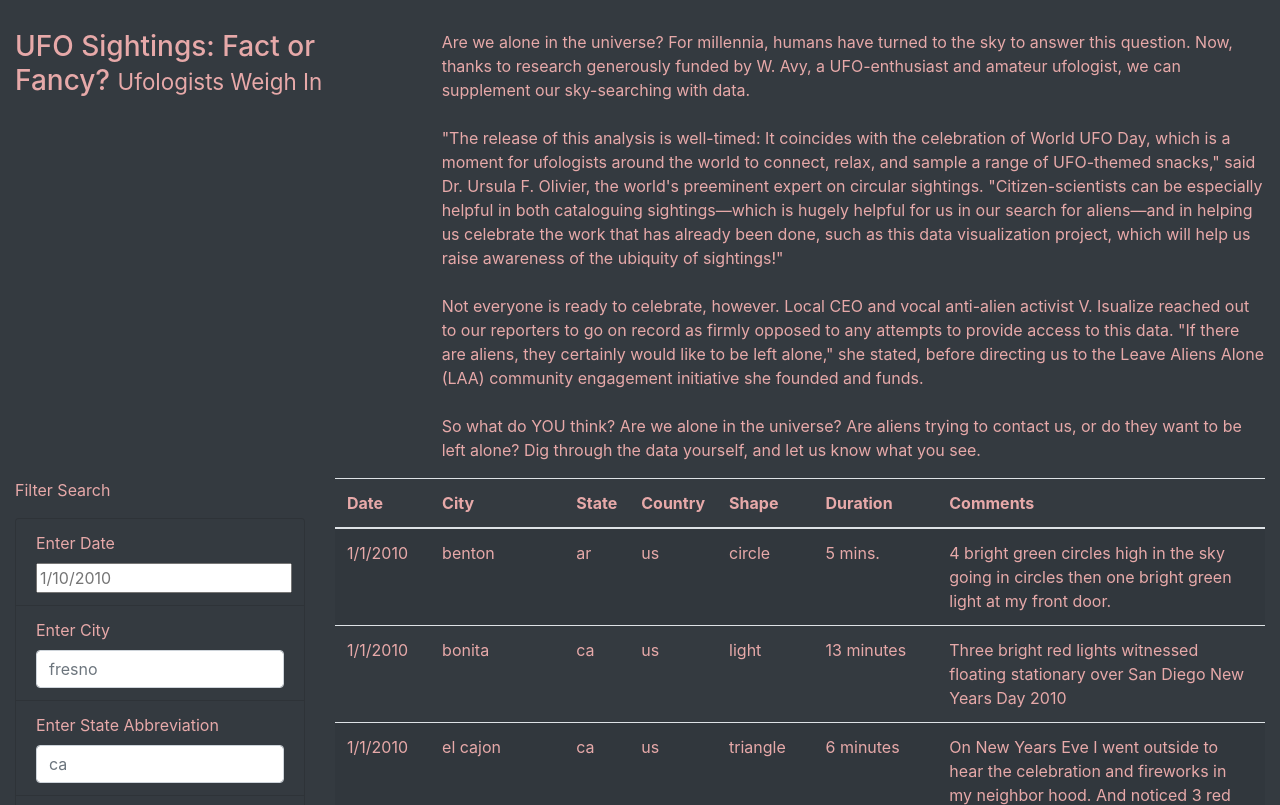
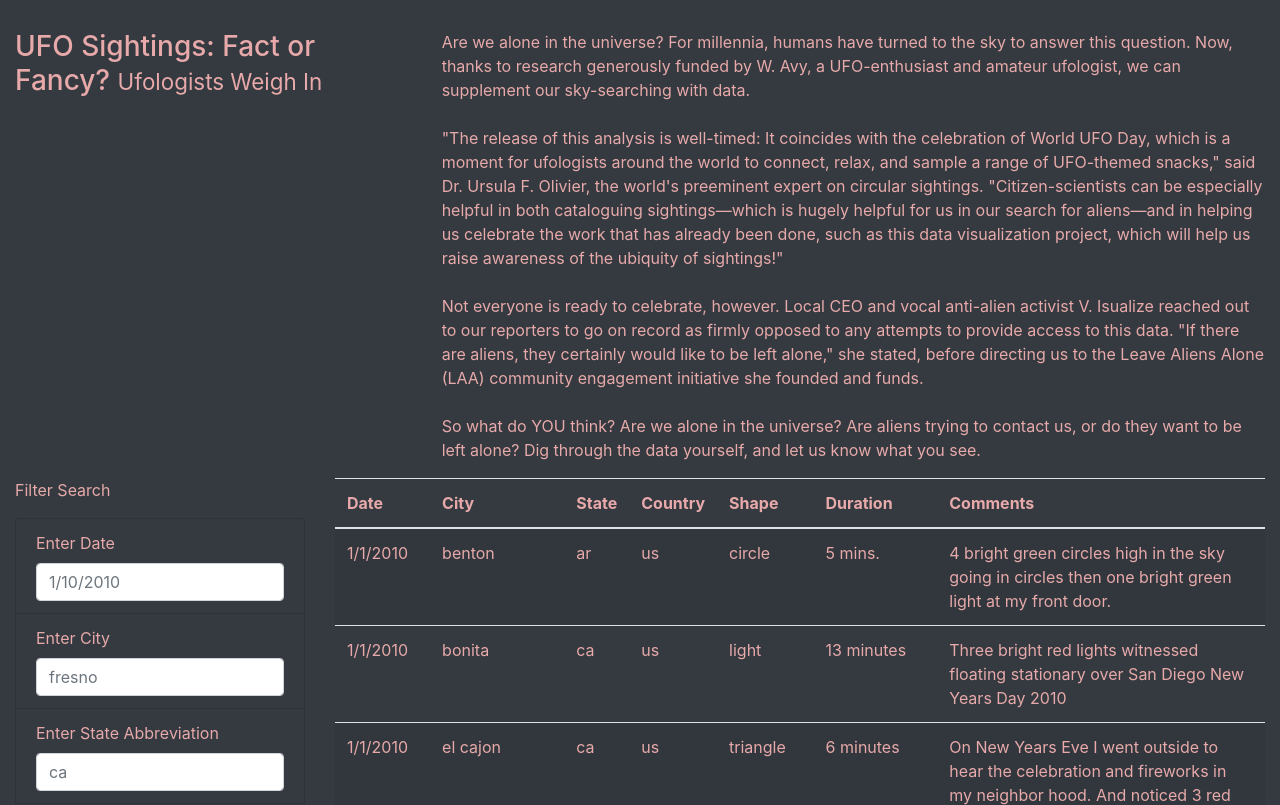
Before and after one commit to Deelacole2/UFOs, a plain HTML site: page index.html in a window 1280 px wide. Shown: the part 261-1066 px from the top of the page. Drawn offline with nearby package versions, Linux system fonts and the light colour scheme.

Commit message:
Adding visuals.

```diff
--- a/index.html
+++ b/index.html
@@ -40,7 +40,7 @@
 
             </div>
         </div>
-        <!-- Filter -->
+        <!-- Filters -->
         <div class="container-fluid">
             <div class="row">
                 <div class="col-md-3">
@@ -48,9 +48,9 @@
                         <form class="bg-dark">
                         <p>Filter Search</p>
                             <ul class="list-group bg-dark">
-                                <li class="list-group-item bg-dark">
-                                    <label for="date">Enter Date</label>
-                                    <input type="text" placeholder="1/10/2010" id="datetime" />
+                            <li class="list-group-item bg-dark">
+                                <label for="date">Enter Date</label>
+                                <input type="text" class="form-control" placeholder="1/10/2010" id="datetime" />
                             </li>
                             <li class="list-group-item bg-dark">
                                 <label for="City">Enter City</label>
```
Also changed, not shown: static/images/filters_all.png (added), static/images/table.png (added), static/images/title.ufo.link.png (added).
